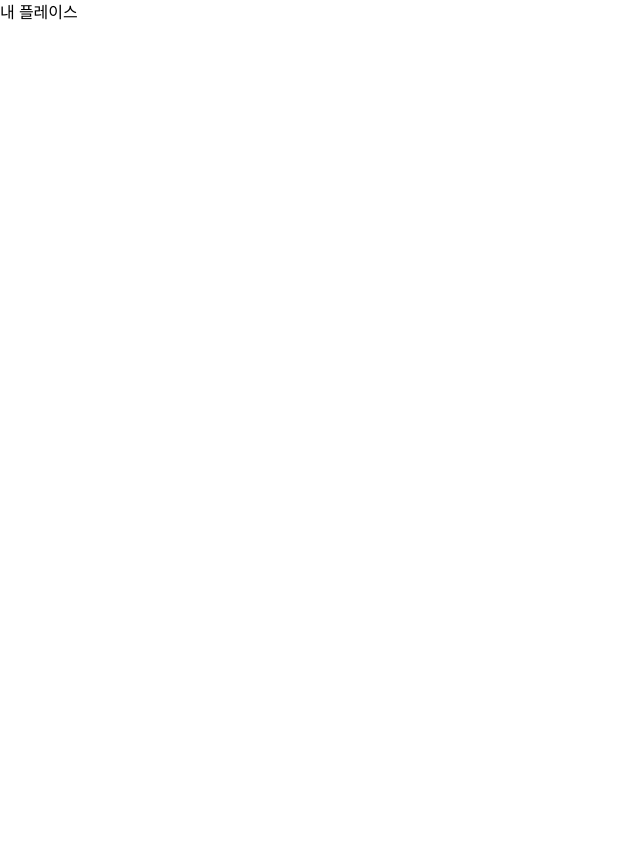
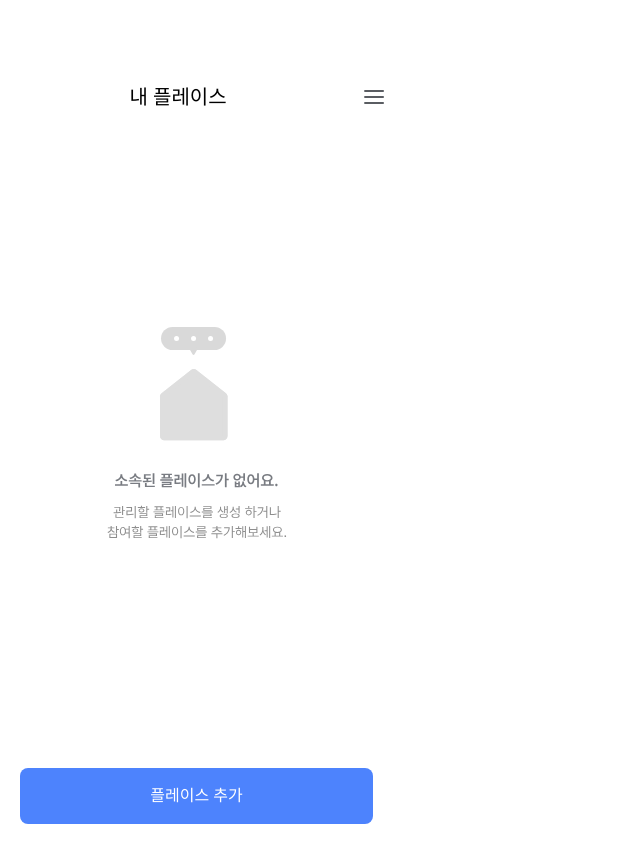
Before and after one commit to Dang-Bun/DANGBUN-frontend, a React (Vite) app: page /myPlace in a window 1280 px wide. Shown: the whole page, without its empty margins (0-640 px from the left). Built offline with nearby package versions, Linux system fonts and the light colour scheme.

Commit message:
Feat: 플레이스 선택 화면 구현현

```diff
--- a/src/pages/B/MyPlace.tsx
+++ b/src/pages/B/MyPlace.tsx
@@ -1,7 +1,25 @@
 import React from 'react';
+import nothingPlace from '../../assets/placeIcon/nothingPlaceImg.svg';
+import threebar from '../../assets/nav/threebar.svg';
+import CTAButton from '../../components/button/CTAButton';
 
 const MyPlace = () => {
-  return <div>내 플레이스</div>;
+  return (
+    <div>
+      <div className='flex w-full h-[50px] items-center mt-[72px] mb-[205px]'>
+        <div className='flex w-full text-[20px] justify-center'>
+          내 플레이스
+        </div>
+        <img src={threebar} alt='목록' />
+      </div>
+      <div className='w-full flex justify-center mb-[229px]'>
+        <img src={nothingPlace} alt='플레이스 없음' />
+      </div>
+      <div className='flex justify-center'>
+        <CTAButton>플레이스 추가</CTAButton>
+      </div>
+    </div>
+  );
 };
 
 export default MyPlace;
```
Also changed, not shown: src/assets/nav/threebar.svg (added), src/assets/placeIcon/nothingPlaceImg.svg (added).
